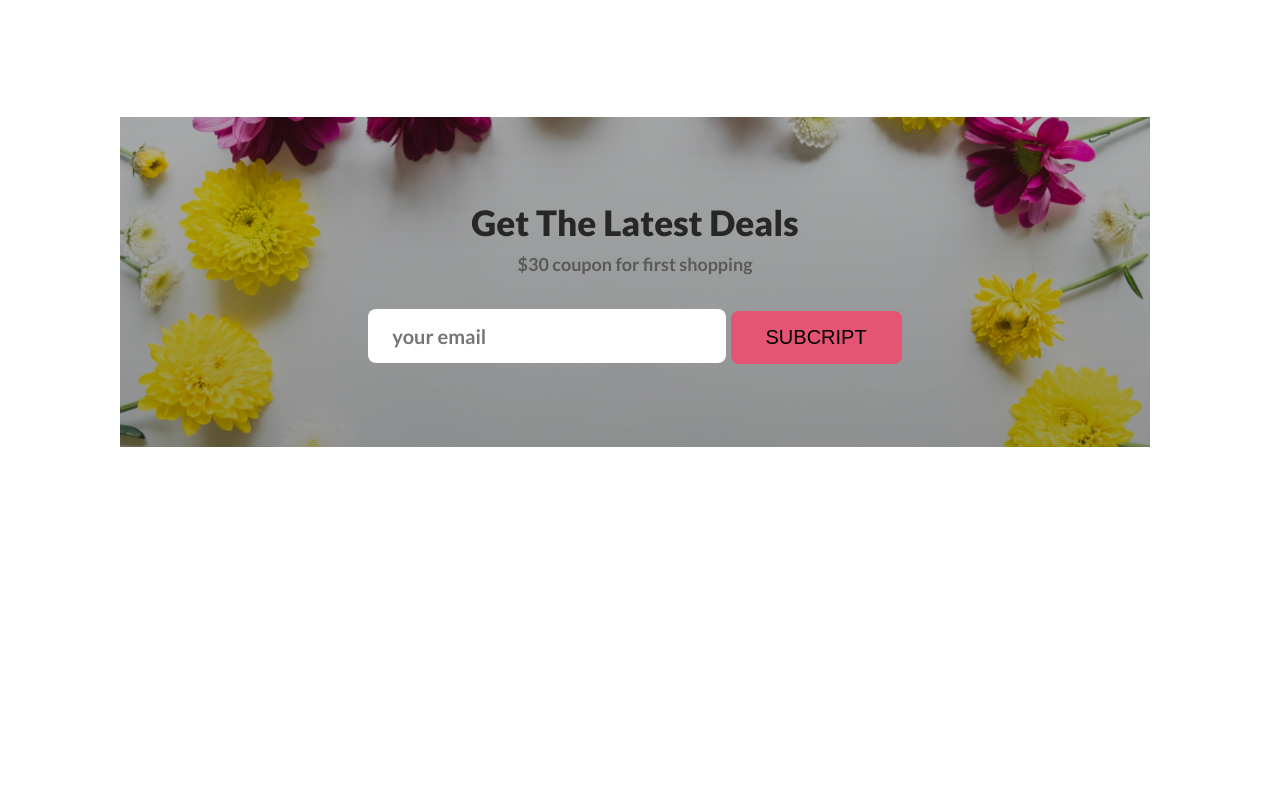
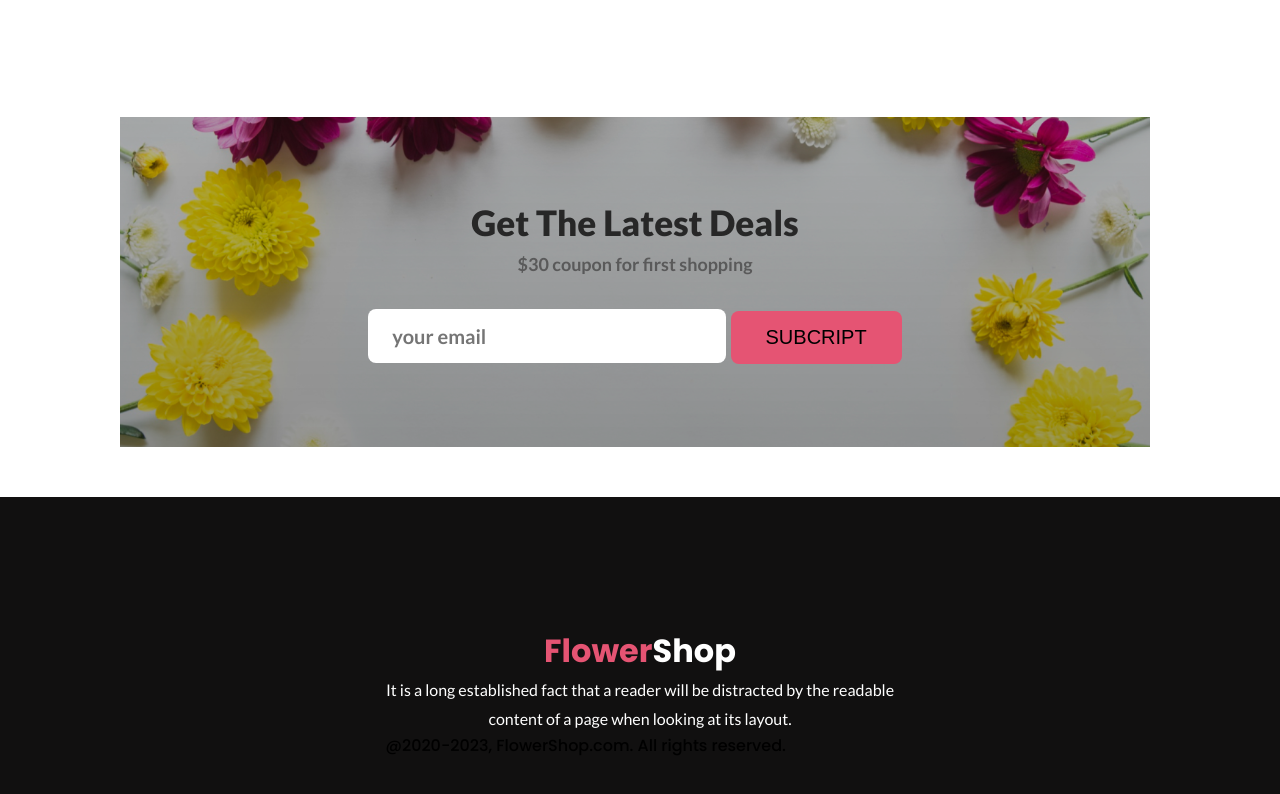
Before and after one commit to Akazad20/assingment-1st, a plain HTML site: page index.html in a window 1280 px wide. Shown: the part 2639-3433 px from the top of the page. Before the commit the page ends 3136 px from the top, so only its background shows below. Drawn offline with Linux system fonts and the light colour scheme.

Commit message:
fotter part finished

```diff
--- a/css/assingment.css
+++ b/css/assingment.css
@@ -259,4 +259,26 @@ header{
     font-weight: 600;
     text-align: justify;
 
+}/* fotter part */
+.fotter {
+    background: #111010;
+    padding: 130px;
 }
+.fotter-main{
+    display: flex;
+    align-items: center;
+    justify-content: center;
+}
+.fotter-title h1{
+    color: #fff;
+    text-align: center;
+}
+.decription{
+
+    text-align: center;
+    color: #ffff;
+    width: 509px;
+    font-family: 'Lato';
+    line-height: 29px;
+
+}
--- a/index.html
+++ b/index.html
@@ -124,7 +124,15 @@
                    </div>
              </section>
     </main>
-    <footer>
+    <footer class="fotter">
+        <div class="fotter-main">
+            <div class="fotter-title">
+                <h1><span style="color:#E55473">Flower</span>Shop</h1>
+                <p class="decription">It is a long established fact that a reader will be distracted by the readable content of a page when looking at its layout.</p>
+                @2020-2023, FlowerShop.com. All rights reserved.
+
+            </div>
+        </div>
 
     </footer>
 </body>
```
